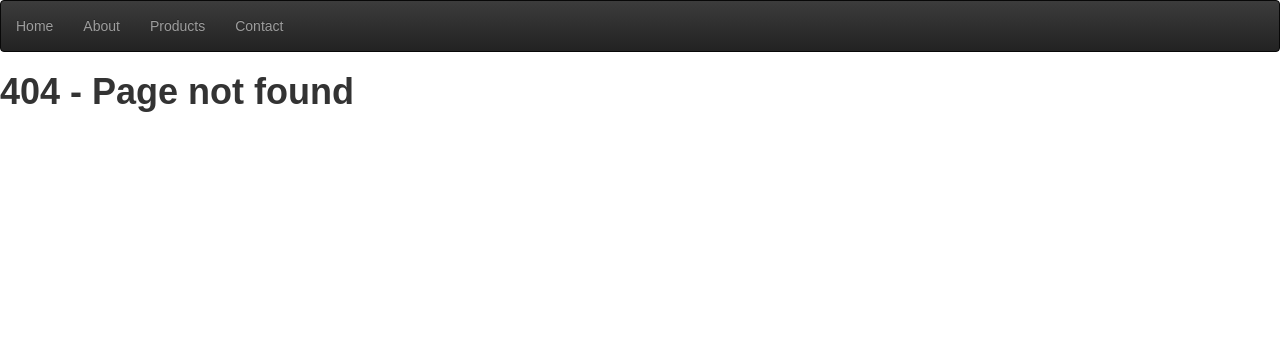
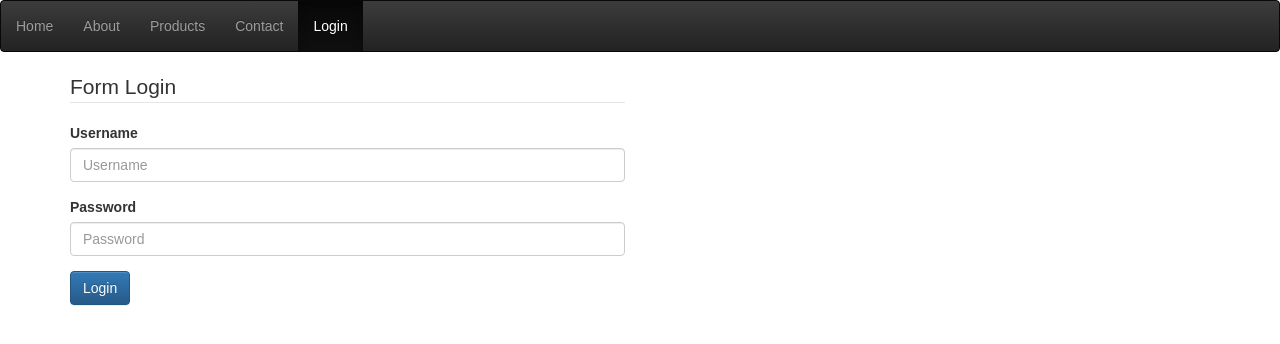
Before and after one commit to huumyit/reactjs-redux-boiler-template, a React (Create React App) app: page /login in a window 1280 px wide. Before the commit this address had no page. Shown: the top 344 px of the page. Built offline with nearby package versions, Linux system fonts and the light colour scheme.

Commit message:
Created Redirect Object

```diff
--- /dev/null
+++ b/src/components/Login.js
@@ -0,0 +1,85 @@
+import React, {Component} from 'react';
+import { Redirect } from 'react-router-dom';
+
+class Login extends Component {
+
+  constructor(props) {
+    super(props)
+    this.state = {
+      txtUsername: '' ,
+      txtPassword: ''
+    };
+  }
+
+  onChange = (e) => {
+    var target = e.target;
+    var name = target.name;
+    var value = target.type === 'checked' ? target.checked : target.value;
+    this.setState({
+      [name] : value
+    });
+  }
+
+  onLogin = (e) => {
+    e.preventDefault();
+    var { txtUsername, txtPassword } = this.state;
+    if (txtUsername === 'admin' && txtPassword === 'admin') {
+      localStorage.setItem('user', JSON.stringify({
+        txtUsername: txtUsername,
+        txtPassword: txtPassword
+      }));
+    }
+  }
+
+  render() {
+
+    var { txtUsername, txtPassword } = this.state;
+    var loggedInUser = localStorage.getItem('user');
+    if (loggedInUser !== null) {
+      var { location } = this.props;
+      return <Redirect to={{
+        pathname : '/products',
+        state: {
+          from: location
+        }
+      }}/>
+    }
+
+    return (
+      <div className="container">
+        <div className="row">
+          <div className="col-xs-12 col-sm-6 col-md-6 col-lg-6">
+            <form onSubmit={this.onLogin} >
+              <legend>Form Login</legend>
+              <div className="form-group">
+                <label>Username</label>
+                <input
+                  type="text"
+                  className="form-control"
+                  placeholder="Username"
+                  name="txtUsername"
+                  value={txtUsername}
+                  onChange={this.onChange}
+                />
+              </div>
+              <div className="form-group">
+                <label>Password</label>
+                <input
+                  type="password"
+                  className="form-control"
+                  placeholder="Password"
+                  name="txtPassword"
+                  value={txtPassword}
+                  onChange={this.onChange}
+                />
+              </div>
+              <button type="submit" className="btn btn-primary">Login</button>
+            </form>
+          </div>
+        </div>
+      </div>
+    );
+  }
+}
+
+export default Login;
--- a/src/components/Menu.js
+++ b/src/components/Menu.js
@@ -17,6 +17,10 @@
   }, {
     name: 'Contact',
     to: '/contact',
+    exact: false
+  }, {
+    name: 'Login',
+    to: '/login',
     exact: false
   }
 ]
--- a/src/components/Products.js
+++ b/src/components/Products.js
@@ -41,6 +41,9 @@
       )
     });
 
+    var { location } = this.props;
+    console.log(location);
+
     return (
       <div className="container">
         <h1>List product</h1>
--- a/src/routes.js
+++ b/src/routes.js
@@ -5,6 +5,7 @@
 import Contact from './components/Contact';
 import NotFound from './components/NotFound';
 import Products from './components/Products';
+import Login from './components/Login';
 
 const routes = [
   {
@@ -20,12 +21,17 @@
   {
     path: '/products',
     exact: false,
-    main: ({match}) => <Products match={match} />
+    main: ({match, location}) => <Products match={match} location={location} />
   },
   {
     path: '/contact',
     exact: false,
     main: () => <Contact />
+  },
+  {
+    path: '/login',
+    exact: false,
+    main: ({location}) => <Login location={location} />
   },
   {
     path: '',
```
